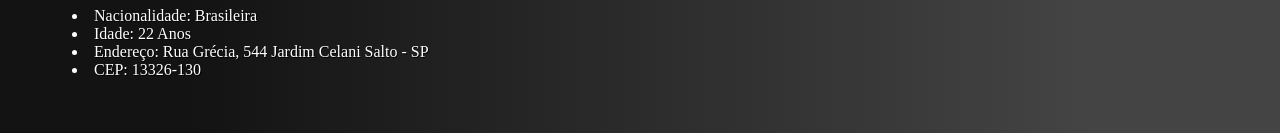
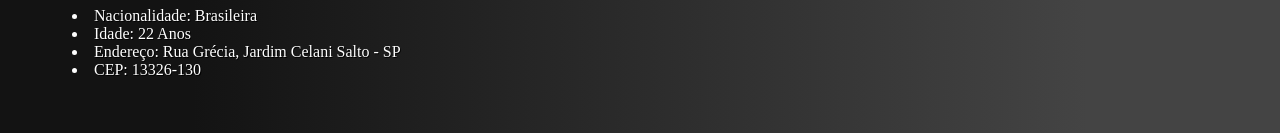
Before and after one commit to WelBert-dev/firstPortifolioHeroku-2022, a React (Create React App) app: page /aboutMe in a window 1280 px wide. Shown: the part 257-390 px from the top of the page. Built offline with nearby package versions, Linux system fonts and the light colour scheme; a web font is replaced by a local one.

Commit message:
retira informações d+ do aboutMe

```diff
--- a/src/screens/AboutMeScreen.js
+++ b/src/screens/AboutMeScreen.js
@@ -23,7 +23,7 @@ export default function AboutMeScreen() {
                     <ul>
                         <li>Nacionalidade: Brasileira</li>
                         <li>Idade: 22 Anos</li>
-                        <li>Endereço: Rua Grécia, 544 Jardim Celani Salto - SP</li>
+                        <li>Endereço: Rua Grécia, Jardim Celani Salto - SP</li>
                         <li>CEP: 13326-130</li>
                     </ul>
                 </div>
```
